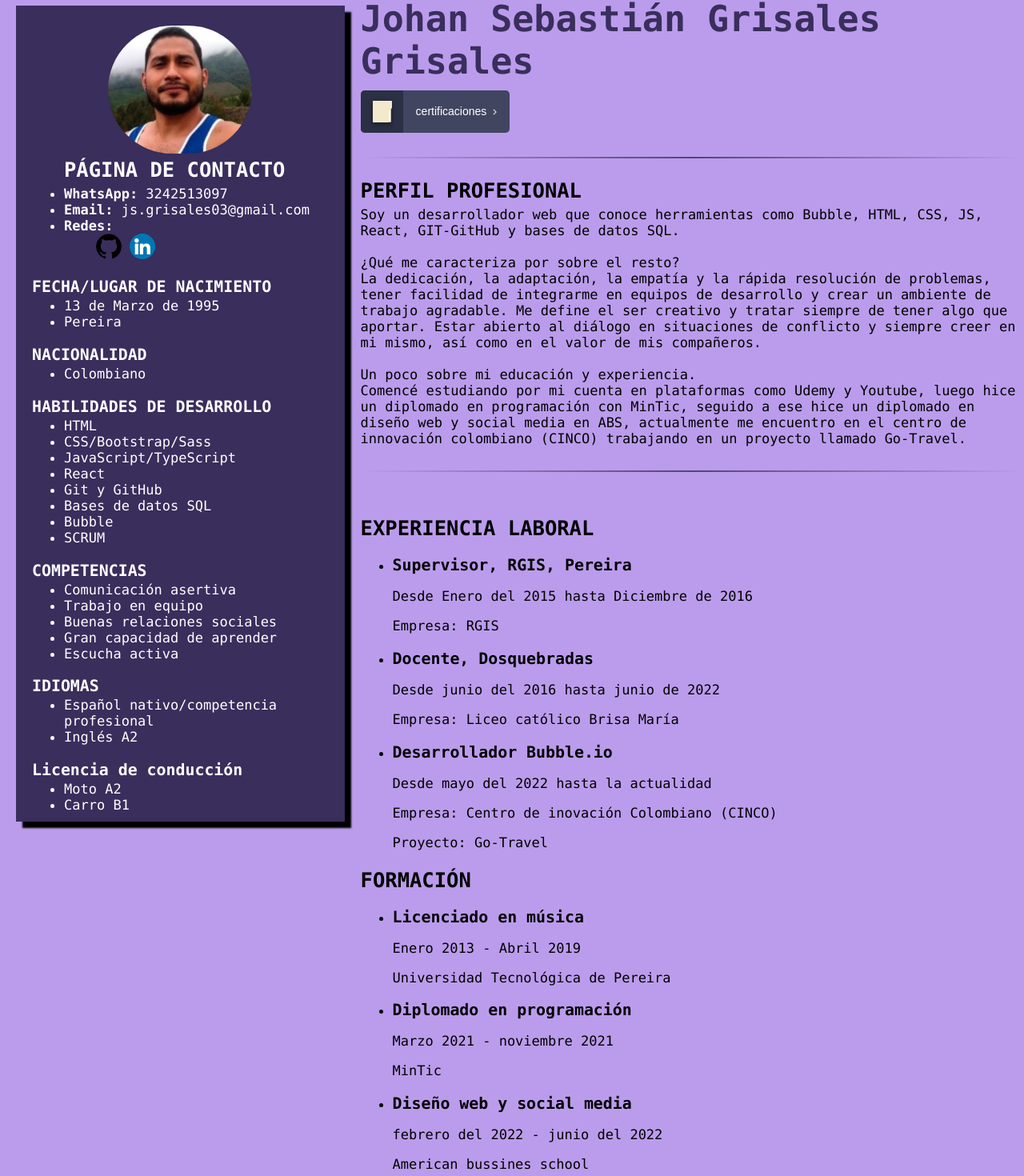
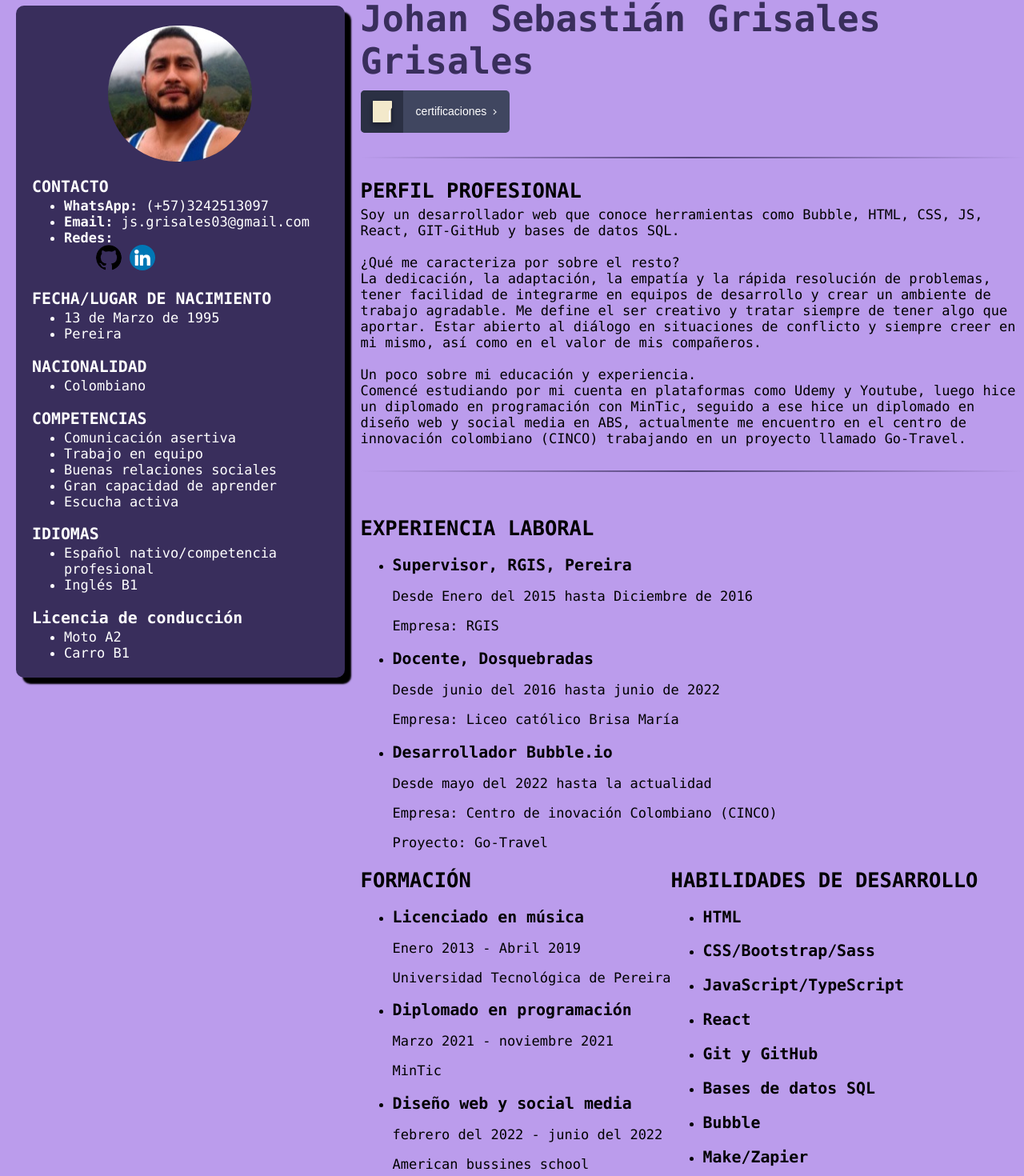
Before and after one commit to JsGrisales/Hoja_de_vida, a React (Create React App) app: page / in a window 1280 px wide. Shown: the part 13-1483 px from the top of the page at 80% size. Built offline with nearby package versions, Linux system fonts and the light colour scheme.

Commit message:
hab-desarrollo

```diff
--- a/src/Curriculum.js
+++ b/src/Curriculum.js
@@ -4,6 +4,7 @@ import Aside from './components/Aside.js';
 import { ExpLaboral } from "./components/ExpLaboral";
 import { Formacion } from "./components/Formacion";
 import { Separator } from "./components/Separator";
+import Skills from "./components/Skills";
 
 
 
@@ -35,6 +36,7 @@ export default function Curriculum() {
                 <div className="container-form-exp">
                     <ExpLaboral />
                     <Formacion />
+                    <Skills/>
                 </div>
             </section>
         </>
--- a/src/components/Aside.js
+++ b/src/components/Aside.js
@@ -12,10 +12,10 @@ export default function Aside() {
                     <img src={fondo} alt="fondo" />
                 </div>
                 <div className="informacion_contacto">
+                <h3>CONTACTO</h3>
                     <ul>
-                        <h2>PÁGINA DE CONTACTO</h2>
                         <li>
-                            <b>WhatsApp:</b> 3242513097
+                            <b>WhatsApp:</b> (+57)3242513097
                         </li>
                         <li>
                             <b>Email:</b> js.grisales03@gmail.com
@@ -52,19 +52,7 @@ export default function Aside() {
                         <li>Colombiano</li>
                     </ul>
                 </div>
-                <div>
-                    <h3>HABILIDADES DE DESARROLLO</h3>
-                    <ul>
-                        <li>HTML</li>
-                        <li>CSS/Bootstrap/Sass</li>
-                        <li>JavaScript/TypeScript</li>
-                        <li>React</li>
-                        <li>Git y GitHub</li>
-                        <li>Bases de datos SQL</li>
-                        <li>Bubble</li>
-                        <li>SCRUM</li>
-                    </ul>
-                </div>
+
                 <div>
                     <h3>COMPETENCIAS</h3>
                     <ul>
@@ -79,7 +67,7 @@ export default function Aside() {
                     <h3>IDIOMAS</h3>
                     <ul>
                         <li>Español nativo/competencia profesional</li>
-                        <li>Inglés A2</li>
+                        <li>Inglés B1</li>
                     </ul>
                 </div>
                 <div>
--- /dev/null
+++ b/src/components/Skills.js
@@ -0,0 +1,22 @@
+import React from 'react'
+
+export default function Skills() {
+    return (
+        <>
+            <div className='skills'>
+                <h2>HABILIDADES DE DESARROLLO</h2>
+                <ul>
+                    <li><h3>HTML</h3></li>
+                    <li><h3>CSS/Bootstrap/Sass</h3></li>
+                    <li><h3>JavaScript/TypeScript</h3></li>
+                    <li><h3>React</h3></li>
+                    <li><h3>Git y GitHub</h3></li>
+                    <li><h3>Bases de datos SQL</h3></li>
+                    <li><h3>Bubble</h3></li>
+                    <li><h3>Make/Zapier</h3></li>
+                    <li><h3>SCRUM</h3></li>
+                </ul>
+            </div>
+        </>
+    )
+}
--- a/src/styles/Aside.scss
+++ b/src/styles/Aside.scss
@@ -4,11 +4,12 @@
     padding: 20px;
     margin-top: 20px;
     margin-left: 20px;
-    height: 980px;
+    height: 800px;
     background-color: #392e5c;
     color: white;
     -webkit-box-shadow: 8px 8px 2px 0px #000000;
     box-shadow: 8px 8px 2px 0px #000000;
+    border-radius: 10px;
 }
 
 ul {
```
